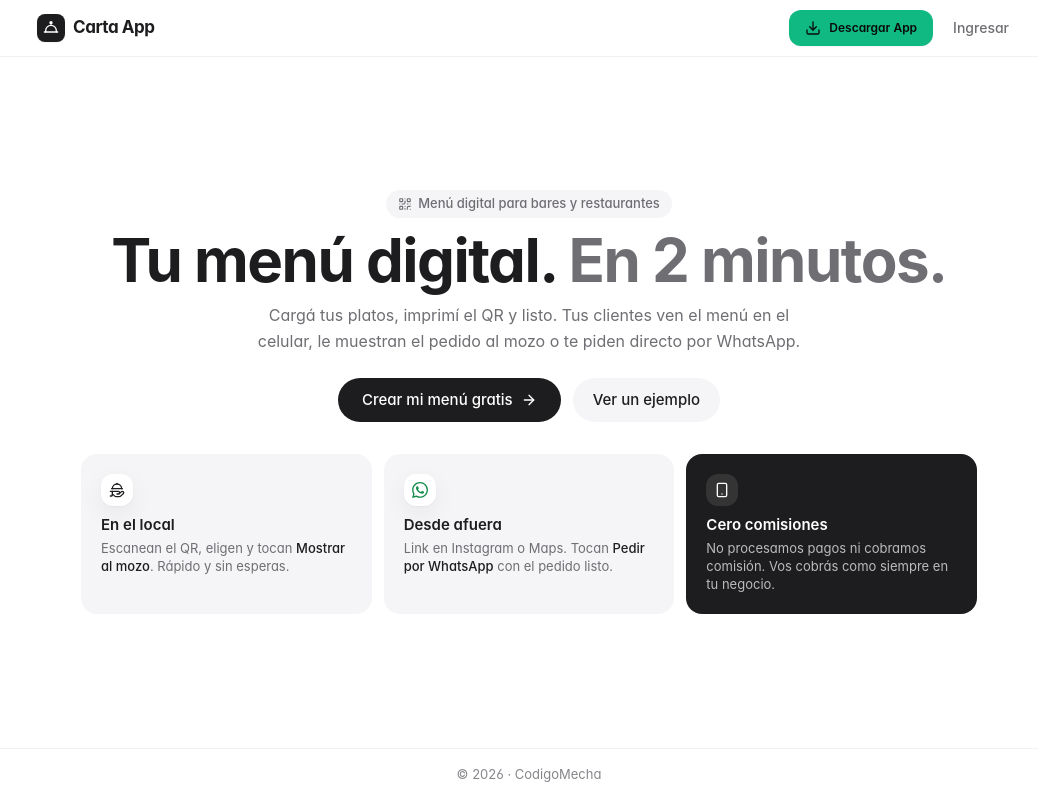
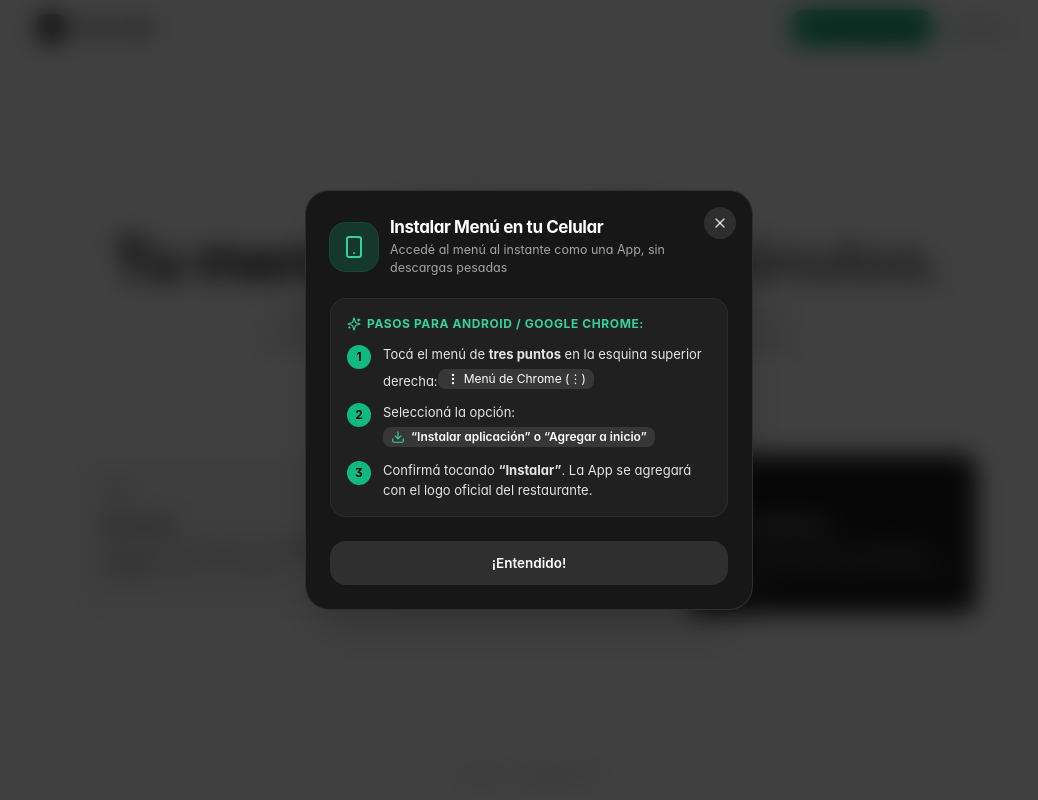
Before and after one commit to GustavoBritez/Food, a Next.js app: page / in a window 1280 px wide. Both pictures are taken after a click on the button "Descargar App". Shown: the whole page, without its empty margins (111-1149 px from the left). Built offline with nearby package versions, Linux system fonts and the light colour scheme; no server answers; a web font is replaced by a local one.

Commit message:
PWA INSTALL CORREJIDO

```diff
--- a/components/PwaInstallButton.tsx
+++ b/components/PwaInstallButton.tsx
@@ -1,7 +1,18 @@
 'use client';
 
 import { useEffect, useState } from 'react';
-import { Download } from 'lucide-react';
+import { createPortal } from 'react-dom';
+import {
+  Compass,
+  Download,
+  ExternalLink,
+  MoreVertical,
+  PlusSquare,
+  Share2,
+  Smartphone,
+  Sparkles,
+  X,
+} from 'lucide-react';
 
 interface BeforeInstallPromptEvent extends Event {
   prompt: () => Promise<void>;
@@ -21,25 +32,51 @@ export function PwaInstallButton({
 }: Props) {
   const [deferredPrompt, setDeferredPrompt] = useState<BeforeInstallPromptEvent | null>(null);
   const [isInstalled, setIsInstalled] = useState(false);
-  const [guide, setGuide] = useState<string | null>(null);
+  const [modalOpen, setModalOpen] = useState(false);
+  const [mounted, setMounted] = useState(false);
+
+  // Detección de entorno
+  const [platform, setPlatform] = useState({
+    isIOS: false,
+    isAndroid: false,
+    isInApp: false,
+  });
 
   useEffect(() => {
-    // Si ya corre como PWA instalada (standalone), marcamos como instalada
-    if (
-      typeof window !== 'undefined' &&
-      (window.matchMedia('(display-mode: standalone)').matches ||
-        (window.navigator as unknown as { standalone?: boolean }).standalone === true)
-    ) {
+    setMounted(true);
+
+    if (typeof window === 'undefined') return;
+
+    // 1. Detectar si ya corre en modo PWA instalada (standalone)
+    const standalone =
+      window.matchMedia('(display-mode: standalone)').matches ||
+      (window.navigator as unknown as { standalone?: boolean }).standalone === true ||
+      Boolean(document.referrer && document.referrer.includes('android-app://'));
+
+    if (standalone) {
       setIsInstalled(true);
       return;
     }
 
-    // Si el evento fue capturado tempranamente en <head>, lo tomamos de inmediato
-    if (typeof window !== 'undefined') {
+    // 2. Detección de plataforma móvil y navegadores integrados (WhatsApp, Instagram, etc.)
+    const ua = navigator.userAgent || '';
+    const isIOSDevice =
+      /iPad|iPhone|iPod/.test(ua) ||
+      (navigator.platform === 'MacIntel' && navigator.maxTouchPoints > 1);
+    const isAndroidDevice = /Android/i.test(ua);
+    const isInAppBrowser =
+      /FBAN|FBAV|Instagram|WhatsApp|Line|Twitter|Snapchat|MicroMessenger|TikTok/i.test(ua);
+
+    setPlatform({
+      isIOS: isIOSDevice,
+      isAndroid: isAndroidDevice,
+      isInApp: isInAppBrowser,
+    });
+
+    // 3. Captura temprana de beforeinstallprompt
     const earlyPrompt = (window as unknown as { __pwaPrompt?: BeforeInstallPromptEvent }).__pwaPrompt;
     if (earlyPrompt) {
       setDeferredPrompt(earlyPrompt);
-      }
     }
 
     const handlePromptReady = () => {
@@ -57,9 +94,8 @@ export function PwaInstallButton({
     const handleAppInstalled = () => {
       setIsInstalled(true);
       setDeferredPrompt(null);
-      if (typeof window !== 'undefined') {
+      setModalOpen(false);
       (window as unknown as { __pwaPrompt?: BeforeInstallPromptEvent | null }).__pwaPrompt = null;
-      }
     };
 
     window.addEventListener('pwa-prompt-ready', handlePromptReady);
@@ -73,7 +109,7 @@ export function PwaInstallButton({
     };
   }, []);
 
-  // Si ya está instalada, no mostramos nada
+  // Si ya corre instalada en pantalla de inicio, no mostramos el botón
   if (isInstalled) {
     return null;
   }
@@ -81,7 +117,7 @@ export function PwaInstallButton({
   const handleInstallClick = async (e: React.MouseEvent) => {
     e.stopPropagation();
 
-    // 1. Tomar el prompt nativo guardado (en estado o global de window)
+    // 1. Intentar lanzar el prompt nativo de Android/Chrome si está disponible
     const promptEvent =
       deferredPrompt ||
       (typeof window !== 'undefined'
@@ -98,58 +134,221 @@ export function PwaInstallButton({
             (window as unknown as { __pwaPrompt?: BeforeInstallPromptEvent | null }).__pwaPrompt = null;
           }
           setIsInstalled(true);
-        }
-      } catch {
-        /* noop */
-      }
           return;
         }
-
-    // 2. Si es iPhone (Safari iOS no tiene beforeinstallprompt por política de Apple)
-    const isIOS = typeof navigator !== 'undefined' && /iPad|iPhone|iPod/.test(navigator.userAgent);
-    if (isIOS) {
-      setGuide("Tocá el botón Compartir de Safari y luego 'Agregar a inicio' ⊞ para tener la app en tu pantalla.");
-      setTimeout(() => setGuide(null), 7000);
-      return;
+      } catch (err) {
+        console.warn('Error al ejecutar prompt nativo PWA:', err);
+      }
     }
 
-    // 3. Si en Android/Chrome el evento tarda unos milisegundos en disparar, esperamos brevemente y lanzamos
-    setTimeout(async () => {
-      const latePrompt = (window as unknown as { __pwaPrompt?: BeforeInstallPromptEvent }).__pwaPrompt;
-      if (latePrompt) {
+    // 2. Si el prompt nativo no está disponible o el navegador es iOS / Webview / in-app:
+    // ABRIR SIEMPRE EL MODAL DE GUÍA PASO A PASO
+    setModalOpen(true);
+  };
+
+  const triggerNativePrompt = async () => {
+    const promptEvent =
+      deferredPrompt ||
+      (typeof window !== 'undefined'
+        ? (window as unknown as { __pwaPrompt?: BeforeInstallPromptEvent }).__pwaPrompt
+        : null);
+
+    if (promptEvent) {
       try {
-          await latePrompt.prompt();
-        } catch {
-          /* noop */
+        await promptEvent.prompt();
+        const { outcome } = await promptEvent.userChoice;
+        if (outcome === 'accepted') {
+          setIsInstalled(true);
+          setModalOpen(false);
+        }
+      } catch (err) {
+        console.warn('Error launching prompt:', err);
       }
     }
-    }, 300);
   };
 
   const baseStyles =
     variant === 'glass'
-      ? 'inline-flex items-center gap-1.5 rounded-full border border-white/20 bg-black/40 px-3 py-1.5 text-[12px] font-medium text-white backdrop-blur-md transition hover:bg-black/60 active:scale-95'
+      ? 'inline-flex items-center gap-1.5 rounded-full border border-white/20 bg-black/40 px-3 py-1.5 text-[12px] font-medium text-white backdrop-blur-md transition hover:bg-black/60 active:scale-95 shadow-sm'
       : variant === 'badge'
-      ? 'inline-flex items-center gap-1.5 rounded-full bg-emerald-500/10 border border-emerald-500/30 px-3 py-1 text-[12px] font-semibold text-emerald-600 dark:text-emerald-400 hover:bg-emerald-500/20 transition'
-      : 'inline-flex items-center gap-2 rounded-xl bg-emerald-500 px-4 py-2.5 text-xs font-semibold text-neutral-950 shadow-sm transition-all hover:bg-emerald-400 active:scale-95';
+      ? 'inline-flex items-center gap-1.5 rounded-full bg-emerald-500/10 border border-emerald-500/30 px-3 py-1 text-[12px] font-semibold text-emerald-600 dark:text-emerald-400 hover:bg-emerald-500/20 transition active:scale-95'
+      : 'inline-flex items-center gap-2 rounded-xl bg-emerald-500 px-4 py-2 text-xs font-semibold text-neutral-950 shadow-sm transition-all hover:bg-emerald-400 active:scale-95';
+
+  const modalContent = modalOpen && mounted ? (
+    <div
+      role="dialog"
+      aria-modal="true"
+      className="fixed inset-0 z-[99999] flex items-end sm:items-center justify-center p-0 sm:p-4 bg-black/75 backdrop-blur-md animate-fade-in"
+      onClick={() => setModalOpen(false)}
+    >
+      <div
+        className="relative w-full max-w-md rounded-t-3xl sm:rounded-3xl border border-white/10 bg-neutral-900 p-6 text-white shadow-2xl animate-slide-up"
+        onClick={(e) => e.stopPropagation()}
+      >
+        {/* Botón cerrar */}
+        <button
+          type="button"
+          onClick={() => setModalOpen(false)}
+          className="absolute right-4 top-4 grid h-8 w-8 place-items-center rounded-full bg-white/10 text-white/80 transition hover:bg-white/20 hover:text-white"
+          aria-label="Cerrar ventana"
+        >
+          <X className="h-4 w-4" />
+        </button>
+
+        {/* Encabezado */}
+        <div className="flex items-center gap-3">
+          <div className="grid h-12 w-12 place-items-center rounded-2xl bg-emerald-500/20 text-emerald-400 ring-1 ring-emerald-500/30">
+            <Smartphone className="h-6 w-6" />
+          </div>
+          <div className="min-w-0 flex-1">
+            <h3 className="text-[17px] font-bold tracking-tight text-white">
+              Instalar Menú en tu Celular
+            </h3>
+            <p className="text-[12.5px] text-neutral-400">
+              Accedé al menú al instante como una App, sin descargas pesadas
+            </p>
+          </div>
+        </div>
+
+        {/* Alerta de Navegador In-App (WhatsApp / Instagram / etc.) */}
+        {platform.isInApp && (
+          <div className="mt-4 rounded-2xl border border-amber-500/30 bg-amber-500/10 p-3.5 text-[13px] text-amber-200">
+            <p className="font-semibold flex items-center gap-1.5 text-amber-300">
+              <Compass className="h-4 w-4 shrink-0" /> Abrir en tu navegador principal
+            </p>
+            <p className="mt-1 text-[12px] leading-relaxed text-amber-200/90">
+              Estás viendo el menú dentro de WhatsApp o Instagram. Tocá los tres puntos{' '}
+              <strong className="text-white">(⋮)</strong> o el ícono de brújula y elegí{' '}
+              <strong className="text-white">&ldquo;Abrir en Chrome&rdquo;</strong> o{' '}
+              <strong className="text-white">&ldquo;Abrir en Safari&rdquo;</strong> para poder instalar la App.
+            </p>
+          </div>
+        )}
+
+        {/* Guía según plataforma */}
+        <div className="mt-5 space-y-3">
+          {platform.isIOS ? (
+            // Instrucciones para iPhone / iPad en Safari
+            <div className="space-y-3 rounded-2xl bg-white/[0.04] p-4 border border-white/5">
+              <p className="text-[12px] font-bold uppercase tracking-wider text-emerald-400 flex items-center gap-1.5">
+                <Sparkles className="h-3.5 w-3.5" /> Pasos para iPhone / Safari:
+              </p>
+              <ol className="space-y-3 text-[13px] text-neutral-200">
+                <li className="flex items-start gap-3">
+                  <span className="grid h-6 w-6 shrink-0 place-items-center rounded-full bg-emerald-500 text-neutral-950 font-bold text-xs">
+                    1
+                  </span>
+                  <div>
+                    Tocá el botón <strong>Compartir</strong> en la barra inferior de Safari:
+                    <div className="mt-1 inline-flex items-center gap-1.5 rounded-lg bg-white/10 px-2 py-0.5 text-xs text-white">
+                      <Share2 className="h-3.5 w-3.5 text-blue-400" /> Ícono de compartir (cuadrito con flecha)
+                    </div>
+                  </div>
+                </li>
+                <li className="flex items-start gap-3">
+                  <span className="grid h-6 w-6 shrink-0 place-items-center rounded-full bg-emerald-500 text-neutral-950 font-bold text-xs">
+                    2
+                  </span>
+                  <div>
+                    Deslizá las opciones y tocá:
+                    <div className="mt-1 inline-flex items-center gap-1.5 rounded-lg bg-white/10 px-2 py-0.5 text-xs font-semibold text-white">
+                      <PlusSquare className="h-3.5 w-3.5 text-emerald-400" /> &ldquo;Agregar a pantalla de inicio&rdquo;
+                    </div>
+                  </div>
+                </li>
+                <li className="flex items-start gap-3">
+                  <span className="grid h-6 w-6 shrink-0 place-items-center rounded-full bg-emerald-500 text-neutral-950 font-bold text-xs">
+                    3
+                  </span>
+                  <p>
+                    Tocá <strong>&ldquo;Agregar&rdquo;</strong> arriba a la derecha. ¡Listo! Ya tenés el ícono en tu pantalla.
+                  </p>
+                </li>
+              </ol>
+            </div>
+          ) : (
+            // Instrucciones para Android / Google Chrome u otros
+            <div className="space-y-3 rounded-2xl bg-white/[0.04] p-4 border border-white/5">
+              <p className="text-[12px] font-bold uppercase tracking-wider text-emerald-400 flex items-center gap-1.5">
+                <Sparkles className="h-3.5 w-3.5" /> Pasos para Android / Google Chrome:
+              </p>
+              <ol className="space-y-3 text-[13px] text-neutral-200">
+                <li className="flex items-start gap-3">
+                  <span className="grid h-6 w-6 shrink-0 place-items-center rounded-full bg-emerald-500 text-neutral-950 font-bold text-xs">
+                    1
+                  </span>
+                  <div>
+                    Tocá el menú de <strong>tres puntos</strong> en la esquina superior derecha:
+                    <div className="mt-1 inline-flex items-center gap-1 rounded-lg bg-white/10 px-2 py-0.5 text-xs text-white">
+                      <MoreVertical className="h-3.5 w-3.5" /> Menú de Chrome (⋮)
+                    </div>
+                  </div>
+                </li>
+                <li className="flex items-start gap-3">
+                  <span className="grid h-6 w-6 shrink-0 place-items-center rounded-full bg-emerald-500 text-neutral-950 font-bold text-xs">
+                    2
+                  </span>
+                  <div>
+                    Seleccioná la opción:
+                    <div className="mt-1 inline-flex items-center gap-1.5 rounded-lg bg-white/10 px-2 py-0.5 text-xs font-semibold text-white">
+                      <Download className="h-3.5 w-3.5 text-emerald-400" /> &ldquo;Instalar aplicación&rdquo; o &ldquo;Agregar a inicio&rdquo;
+                    </div>
+                  </div>
+                </li>
+                <li className="flex items-start gap-3">
+                  <span className="grid h-6 w-6 shrink-0 place-items-center rounded-full bg-emerald-500 text-neutral-950 font-bold text-xs">
+                    3
+                  </span>
+                  <p>
+                    Confirmá tocando <strong>&ldquo;Instalar&rdquo;</strong>. La App se agregará con el logo oficial del restaurante.
+                  </p>
+                </li>
+              </ol>
+            </div>
+          )}
+        </div>
+
+        {/* Botones de acción del Modal */}
+        <div className="mt-6 flex flex-col gap-2.5">
+          {deferredPrompt && (
+            <button
+              type="button"
+              onClick={triggerNativePrompt}
+              className="flex h-12 w-full items-center justify-center gap-2 rounded-2xl bg-emerald-500 text-[14px] font-bold text-neutral-950 shadow-lg transition active:scale-[0.98] hover:bg-emerald-400"
+            >
+              <Download className="h-4 w-4" />
+              <span>Instalar Ahora con 1 Clic</span>
+            </button>
+          )}
+
+          <button
+            type="button"
+            onClick={() => setModalOpen(false)}
+            className="flex h-11 w-full items-center justify-center rounded-2xl bg-white/10 text-[13.5px] font-semibold text-white transition hover:bg-white/20 active:scale-[0.98]"
+          >
+            ¡Entendido!
+          </button>
+        </div>
+      </div>
+    </div>
+  ) : null;
 
   return (
-    <div className="relative inline-flex flex-col items-end">
+    <>
       <button
         type="button"
         onClick={handleInstallClick}
         className={`${baseStyles} ${className}`}
         title="Instalar App en tu pantalla de inicio"
       >
-        <Download className="h-4 w-4 shrink-0" />
+        <Download className="h-3.5 w-3.5 shrink-0" />
         <span>{label}</span>
       </button>
-      {guide && (
-        <div className="absolute right-0 top-full z-50 mt-2 w-64 rounded-xl border border-white/10 bg-neutral-900/95 p-2.5 text-[11.5px] leading-snug text-white shadow-2xl backdrop-blur-md animate-fade-in text-left">
-          <p className="font-semibold text-emerald-400 mb-0.5">¿Cómo instalar?</p>
-          <p className="text-white/90">{guide}</p>
-        </div>
-      )}
-    </div>
+
+      {/* Renderizado mediante Portal en document.body para evitar que cualquier overflow-hidden lo recorte */}
+      {modalContent && typeof document !== 'undefined'
+        ? createPortal(modalContent, document.body)
+        : null}
+    </>
   );
 }
--- a/components/menu/EditorialView.tsx
+++ b/components/menu/EditorialView.tsx
@@ -221,7 +221,11 @@ export function EditorialView({ store, sections, actions, preview }: Props) {
                 </div>
               </div>
 
-              <PwaInstallButton variant="button" label="Descargar App" className="hidden sm:inline-flex" />
+              <PwaInstallButton
+                variant="button"
+                label="Instalar App"
+                className={cn(store.cover_url ? 'hidden sm:inline-flex' : 'inline-flex')}
+              />
             </div>
 
             {/* Buscador */}
--- a/components/menu/FeedView.tsx
+++ b/components/menu/FeedView.tsx
@@ -487,7 +487,7 @@ export function FeedView({ store, sections, actions, preview }: Props) {
             </div>
 
             {/* Botón PWA para instalar la app */}
-            <PwaInstallButton variant="glass" label="App" className="hidden sm:inline-flex" />
+            <PwaInstallButton variant="glass" label="App" className="inline-flex text-[11px] py-1 px-2.5" />
 
             {/* Carrito Flotante */}
             {actions.count > 0 && (
--- a/components/menu/ListView.tsx
+++ b/components/menu/ListView.tsx
@@ -112,7 +112,11 @@ export function ListView({ store, sections, actions, preview }: Props) {
                 </div>
               </div>
 
-              <PwaInstallButton variant="button" label="Descargar App" className="hidden sm:inline-flex" />
+              <PwaInstallButton
+                variant="button"
+                label="Instalar App"
+                className={cn(store.cover_url ? 'hidden sm:inline-flex' : 'inline-flex')}
+              />
             </div>
 
             <div className="relative mt-3">
```
Lines whose indentation alone changed are shown as unchanged.
